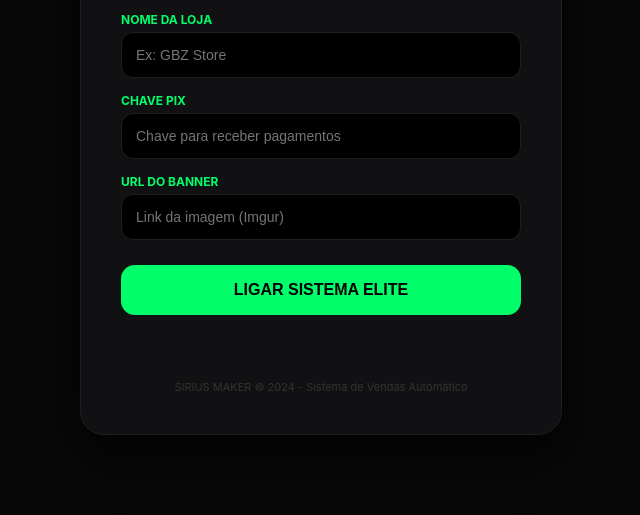
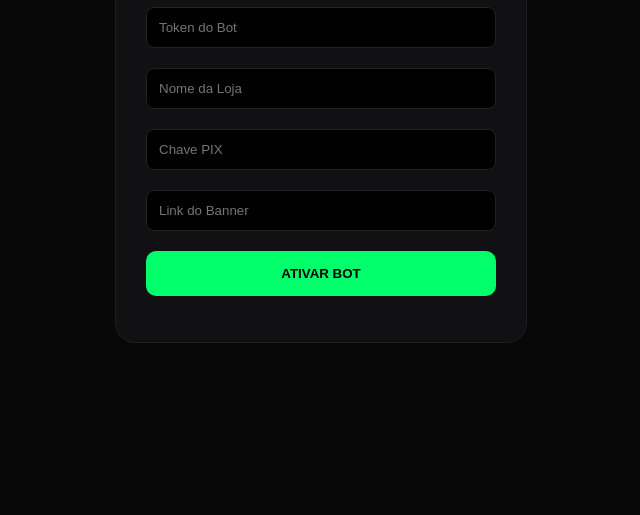
Before and after one commit to igrejaprovedor2019-cmyk/BOT-DE-VENDAS, a website: page index.html in a window 1280 px wide. Shown: the part 285-800 px from the top of the page, without its empty margins (319-959 px from the left). Drawn offline with Linux system fonts and the light colour scheme.

Commit message:
Update index.html

```diff
--- a/index.html
+++ b/index.html
@@ -1,175 +1,28 @@
 <!DOCTYPE html>
-<html lang="pt-br">
+<html>
 <head>
-    <meta charset="UTF-8">
-    <meta name="viewport" content="width=device-width, initial-scale=1.0">
-    <title>Sirius Maker - Dashboard Elite</title>
+    <title>Sirius Dashboard</title>
     <style>
-        :root {
-            --primary: #00ff6a;
-            --bg: #080809;
-            --card: #111113;
-            --border: #1f1f22;
-            --input: #000000;
-            --text: #ffffff;
-            --text-dim: #555555;
-        }
-
-        body {
-            background: var(--bg);
-            color: var(--text);
-            font-family: 'Inter', -apple-system, BlinkMacSystemFont, sans-serif;
-            display: flex;
-            justify-content: center;
-            align-items: center;
-            height: 100vh;
-            margin: 0;
-            overflow: hidden;
-        }
-
-        .container {
-            background: var(--card);
-            padding: 40px;
-            border-radius: 24px;
-            width: 100%;
-            max-width: 400px;
-            border: 1px solid var(--border);
-            box-shadow: 0 20px 50px rgba(0,0,0,0.8);
-            text-align: center;
-        }
-
-        h1 {
-            font-size: 28px;
-            font-weight: 900;
-            color: var(--primary);
-            margin: 0 0 10px 0;
-            letter-spacing: -1px;
-            text-transform: uppercase;
-        }
-
-        p {
-            color: var(--text-dim);
-            font-size: 14px;
-            margin-bottom: 30px;
-        }
-
-        .input-group {
-            text-align: left;
-            margin-bottom: 15px;
-        }
-
-        label {
-            display: block;
-            font-size: 12px;
-            color: var(--primary);
-            margin-bottom: 5px;
-            font-weight: bold;
-            text-transform: uppercase;
-        }
-
-        input {
-            width: 100%;
-            padding: 14px;
-            border-radius: 12px;
-            border: 1px solid var(--border);
-            background: var(--input);
-            color: var(--text);
-            box-sizing: border-box;
-            outline: none;
-            transition: all 0.3s ease;
-            font-size: 14px;
-        }
-
-        input:focus {
-            border-color: var(--primary);
-            box-shadow: 0 0 15px rgba(0, 255, 106, 0.1);
-        }
-
-        button {
-            width: 100%;
-            padding: 16px;
-            background: var(--primary);
-            color: #000;
-            border: none;
-            border-radius: 14px;
-            font-weight: 800;
-            font-size: 16px;
-            cursor: pointer;
-            transition: all 0.3s ease;
-            margin-top: 10px;
-            text-transform: uppercase;
-        }
-
-        button:hover {
-            background: #00d659;
-            transform: translateY(-2px);
-            box-shadow: 0 5px 20px rgba(0, 255, 106, 0.3);
-        }
-
-        button:active {
-            transform: translateY(0);
-        }
-
-        #status {
-            margin-top: 20px;
-            font-size: 14px;
-            font-weight: bold;
-            min-height: 20px;
-        }
-
-        .footer-note {
-            margin-top: 25px;
-            font-size: 11px;
-            color: #333;
-        }
+        body { background: #080809; color: #fff; font-family: sans-serif; display: flex; justify-content: center; align-items: center; height: 100vh; margin: 0; }
+        .card { background: #111113; padding: 30px; border-radius: 20px; width: 350px; border: 1px solid #1f1f22; text-align: center; }
+        input { width: 100%; padding: 12px; margin: 10px 0; border-radius: 8px; border: 1px solid #222; background: #000; color: #fff; box-sizing: border-box; }
+        button { width: 100%; padding: 15px; background: #00ff6a; border: none; border-radius: 10px; font-weight: bold; cursor: pointer; margin-top: 10px; }
+        h1 { color: #00ff6a; }
     </style>
 </head>
 <body>
-
-    <div class="container">
-        <h1>SIRIUS MAKER</h1>
-        <p>Dashboard de Ativação - Vendas & Estoque</p>
-
-        <div class="input-group">
-            <label>Token do Bot</label>
-            <input type="password" id="t" placeholder="Insira o token do Discord Developer">
+    <div class="card">
+        <h1>SIRIUS PRO</h1>
+        <input type="password" id="t" placeholder="Token do Bot">
+        <input type="text" id="n" placeholder="Nome da Loja">
+        <input type="text" id="p" placeholder="Chave PIX">
+        <input type="text" id="b" placeholder="Link do Banner">
+        <button onclick="ligar()">ATIVAR BOT</button>
+        <p id="status"></p>
     </div>
-
-        <div class="input-group">
-            <label>Nome da Loja</label>
-            <input type="text" id="n" placeholder="Ex: GBZ Store">
-        </div>
-
-        <div class="input-group">
-            <label>Chave PIX</label>
-            <input type="text" id="p" placeholder="Chave para receber pagamentos">
-        </div>
-
-        <div class="input-group">
-            <label>URL do Banner</label>
-            <input type="text" id="b" placeholder="Link da imagem (Imgur)">
-        </div>
-
-        <button onclick="ligar()">Ligar Sistema Elite</button>
-
-        <div id="status"></div>
-
-        <div class="footer-note">
-            SIRIUS MAKER © 2024 - Sistema de Vendas Automático
-        </div>
-    </div>
-
     <script>
         async function ligar() {
-            const status = document.getElementById('status');
-            const btn = document.querySelector('button');
-
-            status.innerText = "⏳ Conectando à API do Discord...";
-            status.style.color = "#888";
-            btn.disabled = true;
-            btn.style.opacity = "0.5";
-
-            try {
+            document.getElementById('status').innerText = "⏳ Ligando...";
             const res = await fetch('/ligar-bot', {
                 method: 'POST',
                 headers: {'Content-Type': 'application/json'},
@@ -180,23 +33,8 @@
                     banner: document.getElementById('b').value
                 })
             });
-
             const data = await res.json();
-
-                if (data.msg) {
-                    status.innerText = "✅ BOT ONLINE E PRONTO!";
-                    status.style.color = "#00ff6a";
-                } else {
-                    status.innerText = "❌ ERRO AO LIGAR";
-                    status.style.color = "#ff4444";
-                }
-            } catch (err) {
-                status.innerText = "❌ ERRO DE CONEXÃO";
-                status.style.color = "#ff4444";
-            } finally {
-                btn.disabled = false;
-                btn.style.opacity = "1";
-            }
+            document.getElementById('status').innerText = data.msg === "OK" ? "✅ ONLINE!" : "❌ ERRO";
         }
     </script>
 </body>
```
Lines whose indentation alone changed are shown as unchanged.
